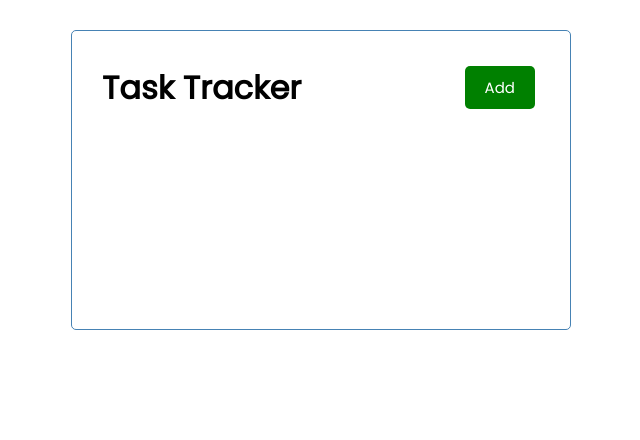
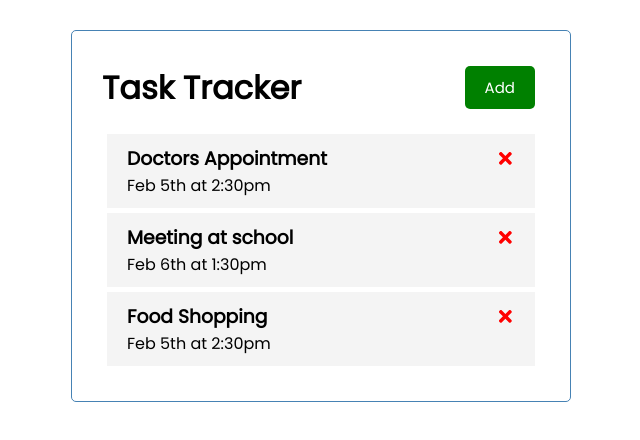
Before and after one commit to ayobanjo/todo-app, a React (Create React App) app: page / in a window 1280 px wide. Shown: the top 440 px of the page, without its empty margins (319-959 px from the left). Built offline with nearby package versions, Linux system fonts and the light colour scheme.

Commit message:
task, brief state

```diff
--- a/package.json
+++ b/package.json
@@ -8,6 +8,7 @@
     "@testing-library/user-event": "^13.5.0",
     "react": "^18.2.0",
     "react-dom": "^18.2.0",
+    "react-icons": "^4.11.0",
     "react-scripts": "5.0.1",
     "web-vitals": "^2.1.4"
   },
--- a/src/App.js
+++ b/src/App.js
@@ -1,8 +1,32 @@
 import Header from './components/Header';
+import Tasks from './components/Tasks';
+import { useState } from 'react';
+
 function App() {
+  const [tasks, setTasks] = useState([
+    {
+      id: 1,
+      text: 'Doctors Appointment',
+      day: 'Feb 5th at 2:30pm',
+      reminder: true,
+    },
+    {
+      id: 2,
+      text: 'Meeting at school',
+      day: 'Feb 6th at 1:30pm',
+      reminder: true,
+    },
+    {
+      id: 3,
+      text: 'Food Shopping',
+      day: 'Feb 5th at 2:30pm',
+      reminder: false,
+    },
+  ]);
   return (
     <div className='container'>
       <Header />
+      <Tasks tasks={tasks} />
     </div>
   );
 }
--- /dev/null
+++ b/src/components/Task.js
@@ -0,0 +1,15 @@
+import React from 'react';
+import { FaTimes } from 'react-icons/fa';
+
+const Task = ({ task }) => {
+  return (
+    <div className='task'>
+      <h3>
+        {task.text} <FaTimes style={{ color: 'red', cursor: 'pointer' }} />
+      </h3>
+      <p>{task.day}</p>
+    </div>
+  );
+};
+
+export default Task;
--- a/src/components/Tasks.js
+++ b/src/components/Tasks.js
@@ -1,7 +1,13 @@
 import React from 'react';
-
-const Tasks = () => {
-  return <div></div>;
+import Task from './Task';
+const Tasks = ({ tasks }) => {
+  return (
+    <>
+      {tasks.map((task) => (
+        <Task key={task.id} task={task} />
+      ))}
+    </>
+  );
 };
 
 export default Tasks;
```
Also changed, not shown: 1 other file (tests, documents, lock files or other folders).
